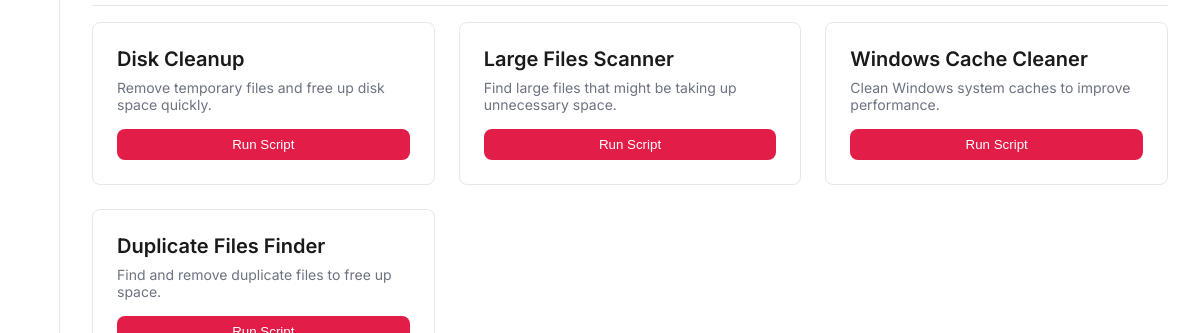
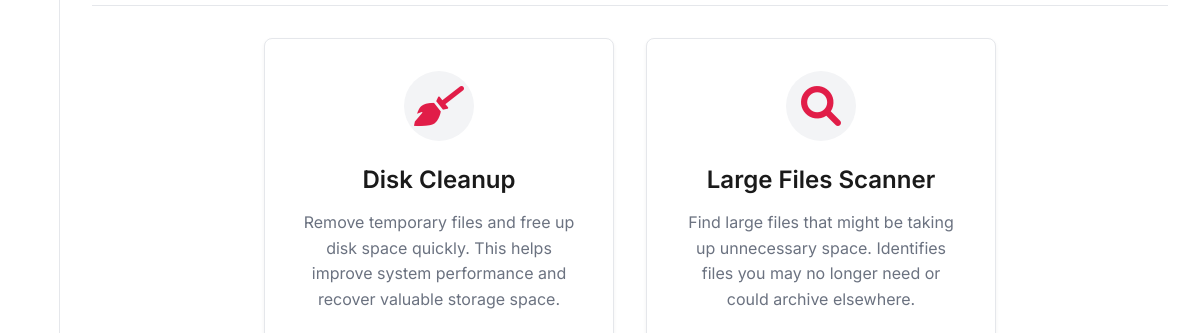
Before and after one commit to orafaelmiguel/WindowsX, an Electron app: page src/pages/storage.html in a window 1200 px wide. Shown: the part 449-782 px from the top of the page. Drawn offline with Linux system fonts and the light colour scheme; no server answers.

Commit message:
refactor: storage cards style

```diff
--- a/src/pages/storage.html
+++ b/src/pages/storage.html
@@ -395,37 +395,59 @@
         }
 
         .script-list {
-            display: grid;
-            grid-template-columns: repeat(auto-fill, minmax(300px, 1fr));
-            gap: 1.5rem;
+            display: flex;
+            justify-content: center;
+            flex-wrap: wrap;
+            gap: 2rem;
+            margin-top: 2rem;
         }
 
         .script-card {
             background-color: var(--card);
-            color: var(--card-foreground);
             border-radius: var(--radius);
-            padding: 1.5rem;
-            transition: all 0.2s;
+            padding: 2rem;
             border: 1px solid var(--border);
+            transition: all 0.3s;
+            max-width: 350px;
+            width: 100%;
+            text-align: center;
+            display: flex;
+            flex-direction: column;
+            align-items: center;
+            box-shadow: 0 2px 4px rgba(0, 0, 0, 0.05);
         }
 
         .script-card:hover {
-            transform: translateY(-2px);
-            box-shadow: 0 4px 6px rgba(0, 0, 0, 0.1);
+            transform: translateY(-5px);
+            box-shadow: 0 10px 20px rgba(0, 0, 0, 0.1);
             border-color: var(--ring);
         }
 
         .script-card h3 {
-            font-size: 1.25rem;
+            font-size: 1.5rem;
             font-weight: 600;
-            margin-bottom: 0.5rem;
+            margin-bottom: 1rem;
             color: var(--foreground);
         }
 
         .script-card p {
             color: var(--muted-foreground);
-            font-size: 0.875rem;
-            margin-bottom: 1rem;
+            font-size: 1rem;
+            margin-bottom: 1.5rem;
+            line-height: 1.6;
+        }
+
+        .script-card .icon {
+            font-size: 2.5rem;
+            color: var(--primary);
+            background-color: var(--secondary);
+            border-radius: 50%;
+            width: 70px;
+            height: 70px;
+            display: flex;
+            align-items: center;
+            justify-content: center;
+            margin-bottom: 1.5rem;
         }
 
         .run-button {
@@ -921,26 +943,38 @@
 
         <div class="script-list">
             <div class="script-card">
+                <div class="icon">
+                    <i class="fas fa-broom"></i>
+                </div>
                 <h3>Disk Cleanup</h3>
-                <p>Remove temporary files and free up disk space quickly.</p>
+                <p>Remove temporary files and free up disk space quickly. This helps improve system performance and recover valuable storage space.</p>
                 <button class="run-button" onclick="runScript('windows/storage/disk_cleanup.ps1', 'Disk Cleanup', 'Cleaning temporary files...')">Run Script</button>
             </div>
 
             <div class="script-card">
+                <div class="icon">
+                    <i class="fas fa-search"></i>
+                </div>
                 <h3>Large Files Scanner</h3>
-                <p>Find large files that might be taking up unnecessary space.</p>
+                <p>Find large files that might be taking up unnecessary space. Identifies files you may no longer need or could archive elsewhere.</p>
                 <button class="run-button" onclick="runScript('windows/storage/large_files_scan.ps1', 'Large Files Scanner', 'Scanning for large files...')">Run Script</button>
             </div>
 
             <div class="script-card">
+                <div class="icon">
+                    <i class="fas fa-archive"></i>
+                </div>
                 <h3>Windows Cache Cleaner</h3>
-                <p>Clean Windows system caches to improve performance.</p>
+                <p>Clean Windows system caches to improve performance. Removes unnecessary cached data that accumulates over time.</p>
                 <button class="run-button" onclick="runScript('windows/storage/cache_cleanup.ps1', 'Windows Cache Cleaner', 'Cleaning system caches...')">Run Script</button>
             </div>
 
             <div class="script-card">
+                <div class="icon">
+                    <i class="fas fa-copy"></i>
+                </div>
                 <h3>Duplicate Files Finder</h3>
-                <p>Find and remove duplicate files to free up space.</p>
+                <p>Find and remove duplicate files to free up space. Identifies identical files that are unnecessarily taking up storage.</p>
                 <button class="run-button" onclick="runScript('windows/storage/duplicate_finder.ps1', 'Duplicate Files Finder', 'Searching for duplicate files...')">Run Script</button>
             </div>
         </div>
```
